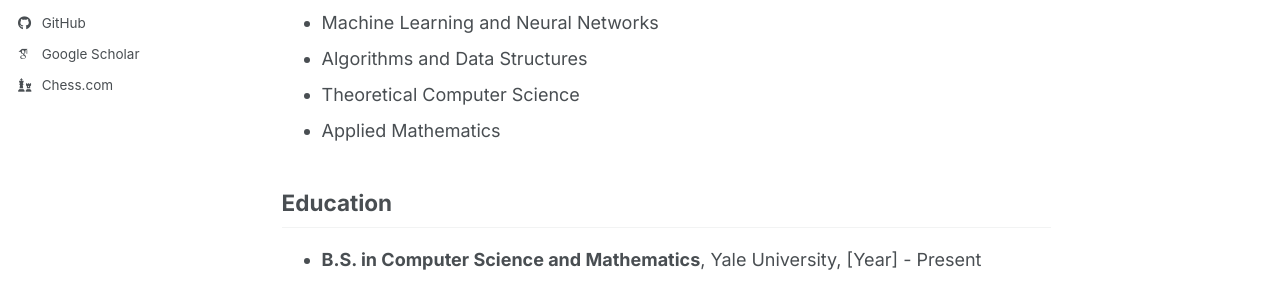
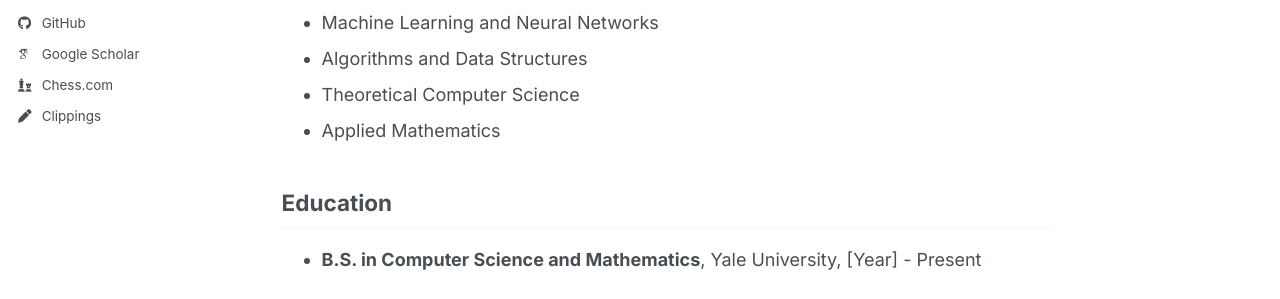
Before and after one commit to aidenzhou8/aidenzhou8.github.io, a Jekyll site: the page built from _pages/about.md, in a window 1280 px wide. Shown: the part 436-735 px from the top of the page. Built offline with Jekyll 4.4.1, drawn with Linux system fonts in a browser that asks for light colours; some web fonts are replaced; a script bundle is joined from its source files by our own code; library files that are not in the unit come from our copies.

Commit message:
Add Clippings link to sidebar with writing icon

```diff
--- a/_config.yml
+++ b/_config.yml
@@ -82,6 +82,7 @@ author:
   youtube          : # Username
   zhihu            : # Username
   chesscom         : "https://www.chess.com/member/karpovian123"
+  clippings        : "https://www.clippings.me/users/aidenzhou"
 
 # Publication Category - The following the list of publication categories and their headings
 publication_category:
--- a/_includes/author-profile.html
+++ b/_includes/author-profile.html
@@ -174,6 +174,9 @@
       {% if author.chesscom %}
       <li><a href="{{ author.chesscom }}"><i class="fas fa-fw fa-chess icon-pad-right" aria-hidden="true"></i>Chess.com</a></li>
       {% endif %}
+      {% if author.clippings %}
+      <li><a href="{{ author.clippings }}"><i class="fas fa-fw fa-pen icon-pad-right" aria-hidden="true"></i>Clippings</a></li>
+      {% endif %}
     </ul>
   </div>
 </div>
```
